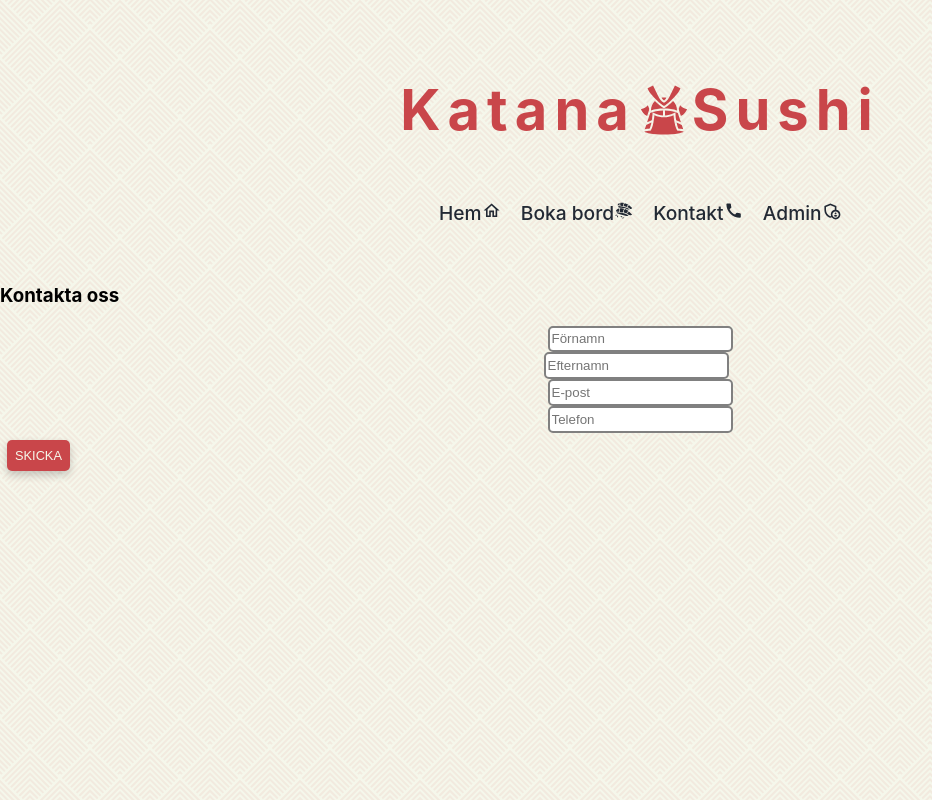
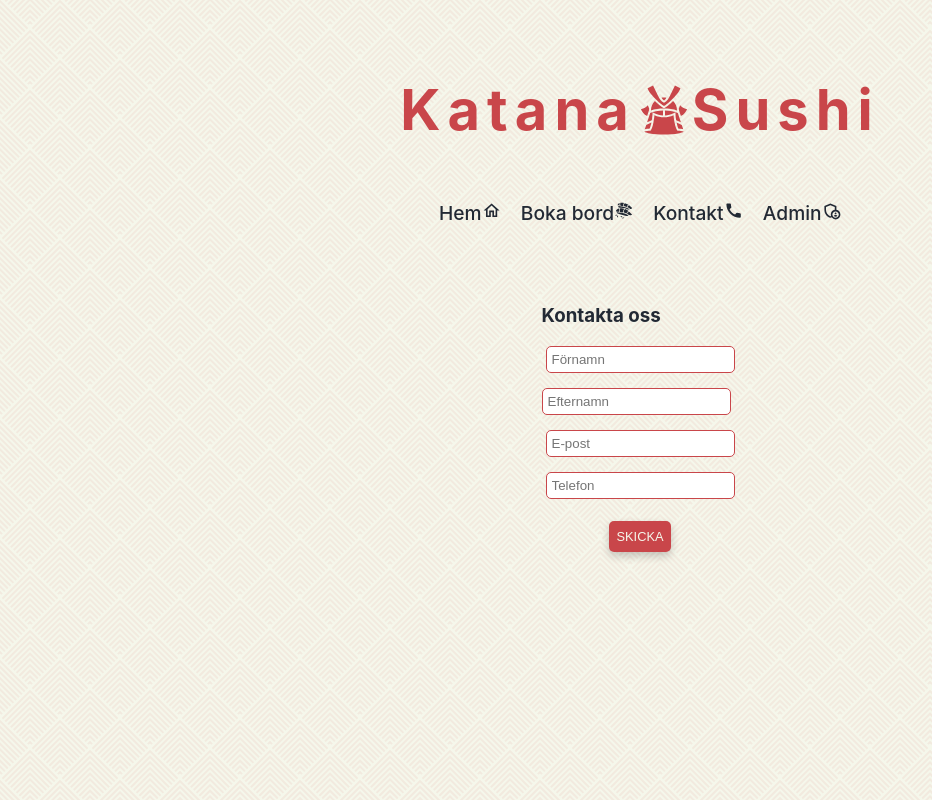
Before and after one commit to GamerShabandari/react-restaurang, a React (Create React App) app: page /contact in a window 1280 px wide. Shown: the top 800 px of the page, without its empty margins (0-932 px from the left). Built offline with nearby package versions, Linux system fonts and the light colour scheme.

Commit message:
lite animation och css

```diff
--- a/src/components/contact.css
+++ b/src/components/contact.css
@@ -1,18 +1,46 @@
-
-label {
-    font-size: 1.2rem;
+.ContactContainer{
+    width:auto;
+    color:#222934;
+    font-weight: 300;
+    min-height: 100vh;
+    display: flex;
+    flex-direction: column;
+    align-items: center;
+    justify-content: flex-start;
+    gap: 20px;
+    padding: 20px;
 }
 
-input {
-
-
-
-    border: 2px solid grey;
-    border-radius: 5px;
-    height: 1.3rem;
+.ContactformContainer:hover{
+    box-shadow: 0 8px 16px 0 rgba(0,0,0,0.2);
 }
 
-.Btn{
+.ContactformContainer form{
+    display: flex;
+    flex-direction: column;
+    gap: 15px;
+    width: 50%;
+    margin: 0 auto;
+}
+
+.ContactformContainer form input{
+    color: #222934;
+    border: 1px solid #c9464a;
+    border-radius: 5px;
+    padding: 5px;
+}
+
+.ContactformContainer form input:disabled{
+    background-color: rgba(255, 255, 255, 0.162);
+    color: #22293436;
+    border: 1px solid #c9464a34;
+}
+
+.ContactformContainer form input:focus{
+    outline: none;
+}
+
+.sendBtn{
 
     background-color: #c9464a;
     color:#f5f7eb;
@@ -29,12 +57,12 @@
     box-shadow: 0 4px 8px 0 rgba(0,0,0,0.2);
 }
 
-.Btn:hover{
+.sendBtn:hover{
     transform: scale(1.1);
     box-shadow: 0 8px 16px 0 rgba(0,0,0,0.2);
 }
 
-.formInputContainer{
+.formInputDiv{
     display: flex;
     flex-direction: row;
     justify-content: center;
@@ -42,3 +70,21 @@
     gap: 8px;
 
 }
+
+.error{
+    background-color:#222934;
+    font-weight: 500;
+    color:#f5f7eb;
+    padding: 7px;
+    border-radius: 5px;
+    margin: 8px;
+}
+
+.contactDone{
+    font-size: 2rem;
+    background-color:#222934;
+    font-weight: 500;
+    color:#f5f7eb;
+    padding: 15px;
+    border-radius: 5px;
+}
--- a/src/components/contact.tsx
+++ b/src/components/contact.tsx
@@ -15,8 +15,8 @@
 
     });
 
-
     const [messageSend, setMessageSend] = useState(false)
+    const [FormError, setFormError] = useState(false)
 
     function handleChange(e: ChangeEvent<HTMLInputElement>) {
         let name = e.target.name;
@@ -24,46 +24,52 @@
     }
 
     function handleSubmit() {
+        setFormError(false)
+
+        if (newContact.name === "" || newContact.lastname === "" || newContact.email === "" || newContact.phone === "") {
+
+            setFormError(true)
+
+            return
+        }
 
         let customercontact = new User(newContact.name, newContact.lastname, newContact.email, newContact.phone)
 
-
-
         axios.post("https://school-restaurant-api.azurewebsites.net/customer/create", customercontact, { headers: {"content-type": "application/json"}})
         .then(response => {
-                console.log(response.data);
+            setMessageSend(true)
 
         })
         .catch(error => {
             alert("Det gick tyvärr inte att skicka!")
         })
 
-        setMessageSend(true)
-
     }
 
 
-    return (<>
-
+    return (
+        <main className="ContactContainer">
+            <div className="ContactformContainer animate__animated animate__fadeInDown">
                 <h3>Kontakta oss</h3>
-        <form onSubmit={handleSubmit}>
-            <div className="formInputContainer">
+                <form>
+                    <div className="formInputDiv">
                     <input type="text" name="name" value={newContact.name} onChange={handleChange} placeholder="Förnamn"></input>
                     </div>
-            <div className="formInputContainer">
+                    <div className="formInputDiv">
                     <input type="text" name="lastname" value={newContact.lastname} onChange={handleChange} placeholder="Efternamn"></input><br></br>
                     </div>
-            <div className="formInputContainer">
+                    <div className="formInputDiv">
                     <input type="email" name="email" value={newContact.email} onChange={handleChange} placeholder="E-post" ></input>
                     </div>
-            <div className="formInputContainer">
+                    <div className="formInputDiv">
                     <input type="text" name="phone" value={newContact.phone} onChange={handleChange} placeholder="Telefon"></input>
                     </div>
-            <button type="submit" className="Btn" >SKICKA</button>
-
+                    <button type="button" className="sendBtn" onClick={handleSubmit} >SKICKA</button>
                 </form>
                 <div>
-        {messageSend && <h2>Ditt meddelande är skickat!</h2>}
+                {messageSend && <div className="contactDone animate__animated animate__fadeInDown">Ditt meddelande är skickat!</div>}
+                {FormError && <div className="error animate__animated animate__headShake">Alla fällt är obligatoriska</div>}
                 </div>
-    </>)
+                </div>
+        </main>)
 }
```
Also changed, not shown: 1 other file (tests, documents, lock files or other folders). Lines whose indentation alone changed are shown as unchanged.
